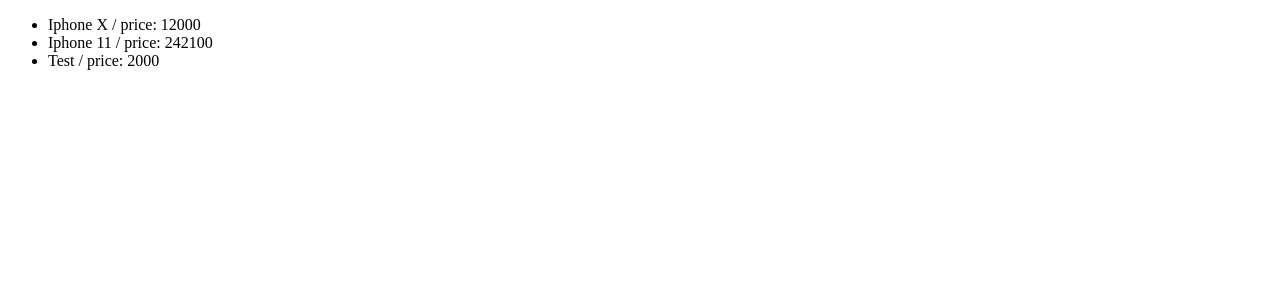
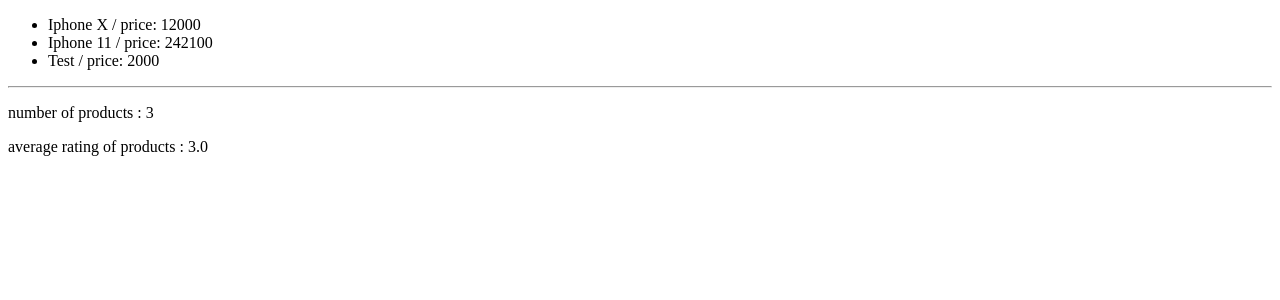
Before and after one commit to itz-Amethyst/EShop_Django, a Django app: page / in a window 1280 px wide. Shown: the top 300 px of the page. Run offline with Django 4.2, Linux system fonts and the light colour scheme; data comes from the database, SQL or seed files in the repository.

Commit message:
feat: added AVG rating

```diff
--- a/Product_Module/templates/Product_Module/product_list.html
+++ b/Product_Module/templates/Product_Module/product_list.html
@@ -14,4 +14,12 @@
             </li>
         {% endfor %}
     </ul>
+    <hr>
+    <p>
+        number of products : {{ total_number_of_products }}
+    </p>
+    <p>
+        average rating of products : {{ average_rating.rating__avg }}
+    </p>
+
 {% endblock %}
--- a/Product_Module/views.py
+++ b/Product_Module/views.py
@@ -1,13 +1,20 @@
 from django.shortcuts import render , get_object_or_404
 from .models import Product
 from django.http import Http404
+from django.db.models import Avg , Min , Max
+
 
 # Create your views here.
 
 def Product_List(request):
     products = Product.objects.all()
+    number_of_products = products.count()
+    avg_rating = products.aggregate(Avg('rating'))
+
     return render(request, "Product_Module/product_list.html",{
-        'products': products
+        'products': products,
+        'total_number_of_products': number_of_products,
+        'average_rating': avg_rating,
     })
 
 def Product_Detail(request, product_slug):
```
